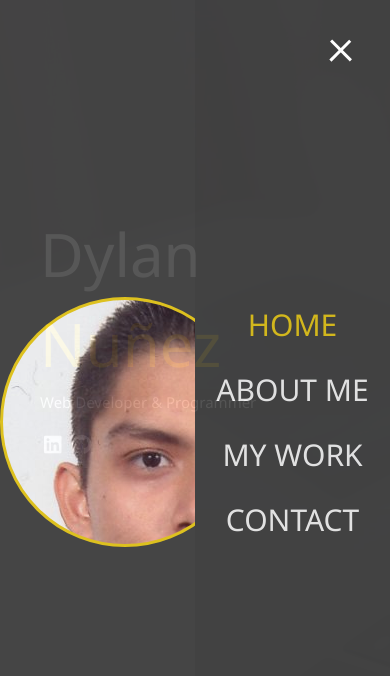
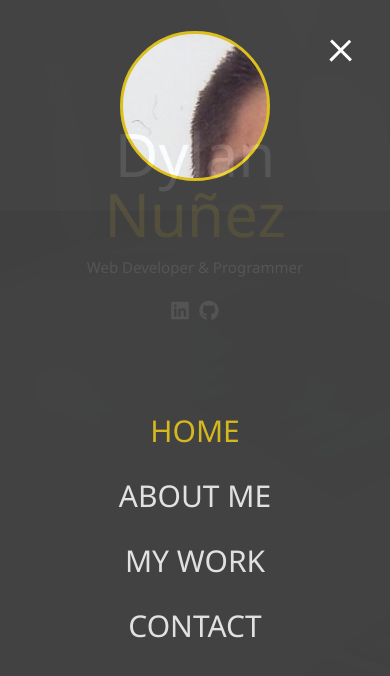
Before and after one commit to Dylked/portfolio, a plain HTML site: page index.html in a window 390 px wide. Both pictures are taken after a click on the element 341 px from the left and 47 px from the top of the page. Drawn offline with Linux system fonts and the light colour scheme.

Commit message:
Added responsive header

```diff
--- a/css/_menu.css
+++ b/css/menu.css
@@ -58,6 +58,7 @@
     float:left;
     width:50%;
     height:100vh;
+    overflow:hidden;
 }
 
 .menu .menu-nav{
--- a/css/style.css
+++ b/css/style.css
@@ -1,6 +1,6 @@
 
-@import '_config.css';
-@import '_menu.css';
+@import 'config.css';
+@import 'menu.css';
 
 html{
     font-size:10px;
@@ -94,3 +94,61 @@ main#home h1{
     z-index:-1;
     background:rgba(var(--primary-color-codeR),var(--primary-color-codeB),var(--primary-color-codeA),var(--background-opacity));
 }
+
+/* Small Screen*/
+@media screen and (max-width:500px){
+    main#home h1{
+        margin-top:10vh;
+    }
+}
+
+/* Media Screen*/
+@media screen and (max-width:768px){
+    main{
+        align-items:center;
+        text-align:center;
+    }
+
+    .lg-heading{
+        line-height:1;
+        margin-bottom:1rem;
+    }
+
+    .menu ul.menu-nav,
+    .menu div.menu-branding{
+        float:none;
+        width:100%;
+        min-height:0;
+    }
+
+    .menu ul.menu-nav.show,
+    .menu div.menu-branding.show{
+        transform:translate3d(0,0,0);
+    }
+
+    .menu .menu-nav{
+        height:75vh;
+        transform:translate3d(-100%,0,0);
+        font-size:24px;
+    }
+
+    .menu .menu-branding{
+        height:25vh;
+        transform:translate3d(100%,0,0)
+    }
+
+    .menu .menu-branding .portrait{
+        width:150px;
+        height: 150px;
+    }
+}
+
+/* Large Screen*/
+@media screen and (min-width: 769px) and (max-width:1170px){
+
+}
+
+/* Extra Large Screen*/
+@media screen and (min-width: 1171px){
+
+}
--- a/index.html
+++ b/index.html
@@ -8,7 +8,6 @@
     <link rel="stylesheet" href="css/style.css">
 </head>
 <body id="bg-img">
-    <div class="overlay"></div>
     <header>
         <div class="menu-btn">
             <div class="btn-line"></div>
```
Also changed, not shown: css/config.css (renamed from css/_config.css).
